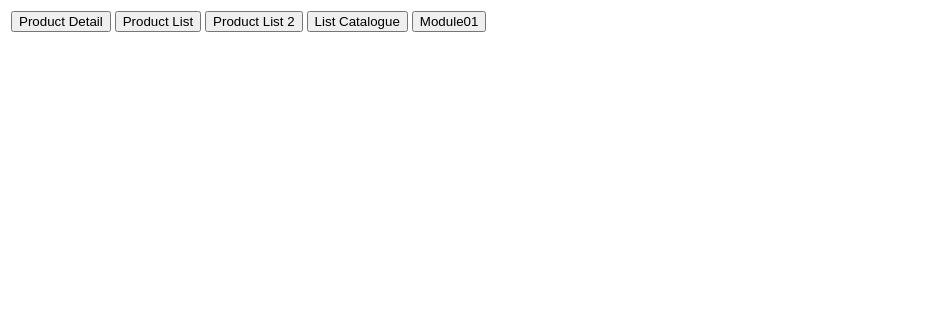
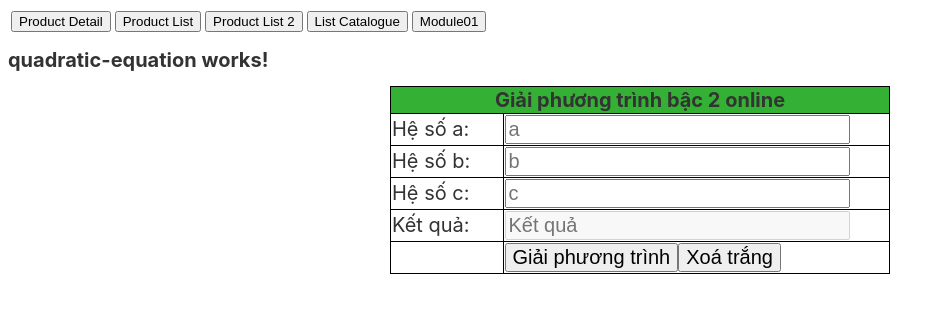
Before and after one commit to esvm4/222MI3002, an Angular app: page /quadratic-equation in a window 1280 px wide. Before the commit this address led to /. Shown: the top 312 px of the page, without its empty margins (0-945 px from the left). Built offline with nearby package versions, Linux system fonts and the light colour scheme.

Commit message:
Module01/TwoWayBinding-QuadraticEquation.

```diff
--- a/src/app/app-routing.module.ts
+++ b/src/app/app-routing.module.ts
@@ -11,6 +11,7 @@ import { BindingClassComponent } from './module01/binding-class/binding-class.co
 import { BindingStyleComponent } from './module01/binding-style/binding-style.component';
 import { BindingEventComponent } from './module01/binding-event/binding-event.component';
 import { BindingTwoWayComponent } from './module01/binding-two-way/binding-two-way.component';
+import { QuadraticEquationComponent } from './module01/quadratic-equation/quadratic-equation.component';
 
 const routes: Routes = [
   {
@@ -57,6 +58,10 @@ const routes: Routes = [
     path: 'binding-two-way',
     component: BindingTwoWayComponent,
   },
+  {
+    path: 'quadratic-equation',
+    component: QuadraticEquationComponent,
+  },
 ];
 
 @NgModule({
@@ -77,4 +82,5 @@ export const RoutingComponent = [
   BindingStyleComponent,
   BindingEventComponent,
   BindingTwoWayComponent,
+  QuadraticEquationComponent,
 ];
--- a/src/app/app.module.ts
+++ b/src/app/app.module.ts
@@ -15,6 +15,7 @@ import { BindingClassComponent } from './module01/binding-class/binding-class.co
 import { BindingStyleComponent } from './module01/binding-style/binding-style.component';
 import { BindingEventComponent } from './module01/binding-event/binding-event.component';
 import { BindingTwoWayComponent } from './module01/binding-two-way/binding-two-way.component';
+import { QuadraticEquationComponent } from './module01/quadratic-equation/quadratic-equation.component';
 
 @NgModule({
   declarations: [
@@ -31,6 +32,7 @@ import { BindingTwoWayComponent } from './module01/binding-two-way/binding-two-w
     BindingStyleComponent,
     BindingEventComponent,
     BindingTwoWayComponent,
+    QuadraticEquationComponent,
   ],
   imports: [BrowserModule, AppRoutingModule, FormsModule],
   providers: [],
--- a/src/app/module01/index/index.component.html
+++ b/src/app/module01/index/index.component.html
@@ -22,6 +22,11 @@
     <td>
       <button routerLink="/binding-two-way">Module01/TwoWayBinding</button>
     </td>
+    <td>
+      <button routerLink="/quadratic-equation">
+        Module01/QuadraticEquation
+      </button>
+    </td>
   </tr>
 </table>
 
--- /dev/null
+++ b/src/app/module01/quadratic-equation/quadratic-equation.component.css
@@ -0,0 +1,40 @@
+* {
+  box-sizing: border-box;
+  font-size: 20px;
+}
+
+form {
+  display: flex;
+  flex-direction: column;
+  width: 500px;
+  margin: 0 auto;
+}
+
+table {
+  margin: 0 auto;
+  border-collapse: collapse;
+  width: 500px;
+}
+
+table th,
+table td {
+  border: 1px solid black;
+}
+
+table th {
+  text-align: center;
+  background-color: rgb(52, 177, 52);
+}
+
+table td {
+  text-align: left;
+}
+
+table td input {
+  width: 90%;
+  text-align: left;
+}
+
+.colorRed {
+  color: red;
+}
--- /dev/null
+++ b/src/app/module01/quadratic-equation/quadratic-equation.component.html
@@ -0,0 +1,39 @@
+<h1>quadratic-equation works!</h1>
+
+<table>
+  <tr>
+    <th colspan="8">Giải phương trình bậc 2 online</th>
+  </tr>
+  <tr>
+    <td>Hệ số a:</td>
+    <td colspan="7"><input type="text" placeholder="a" [(ngModel)]="a" /></td>
+  </tr>
+  <tr>
+    <td>Hệ số b:</td>
+    <td colspan="7"><input type="text" placeholder="b" [(ngModel)]="b" /></td>
+  </tr>
+  <tr>
+    <td>Hệ số c:</td>
+    <td colspan="7"><input type="text" placeholder="c" [(ngModel)]="c" /></td>
+  </tr>
+  <tr>
+    <td>Kết quả:</td>
+    <td colspan="7">
+      <input
+        class="colorRed"
+        type="text"
+        id="delta"
+        placeholder="Kết quả"
+        disabled
+        [(ngModel)]="result"
+      />
+    </td>
+  </tr>
+  <tr>
+    <td></td>
+    <td colspan="7">
+      <button (click)="findSolution()">Giải phương trình</button>
+      <button (click)="reset()">Xoá trắng</button>
+    </td>
+  </tr>
+</table>
--- /dev/null
+++ b/src/app/module01/quadratic-equation/quadratic-equation.component.ts
@@ -0,0 +1,35 @@
+import { Component } from '@angular/core';
+
+@Component({
+  selector: 'app-quadratic-equation',
+  templateUrl: './quadratic-equation.component.html',
+  styleUrls: ['./quadratic-equation.component.css'],
+})
+export class QuadraticEquationComponent {
+  public a: any = '';
+  public b: any = '';
+  public c: any = '';
+  public result: string = '';
+
+  findSolution() {
+    const delta = this.b * this.b - 4 * this.a * this.c;
+    if (delta < 0) {
+      this.result = 'Vô nghiệm';
+    } else if (delta == 0) {
+      this.result = 'x1 = x2 = ' + -this.b / (2 * this.a);
+    } else {
+      this.result =
+        'x1 = ' +
+        (-this.b + Math.sqrt(delta)) / (2 * this.a) +
+        ', x2 = ' +
+        (-this.b - Math.sqrt(delta)) / (2 * this.a);
+    }
+  }
+
+  reset() {
+    this.a = 0;
+    this.b = 0;
+    this.c = 0;
+    this.result = '';
+  }
+}
```
Also changed, not shown: 1 other file (tests, documents, lock files or other folders).
